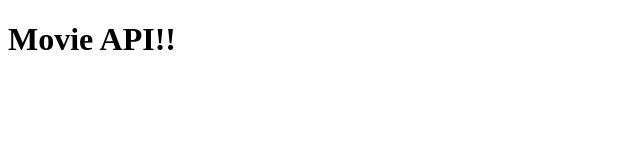
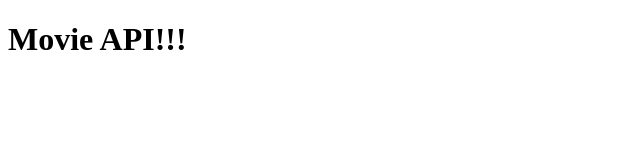
Before and after one commit to Moe2103/movie_api, a website: page index.html in a window 1280 px wide. Shown: the full height of the page, 0-640 px from the left. Drawn offline with Linux system fonts and the light colour scheme.

Commit message:
modified index.html

```diff
--- a/index.html
+++ b/index.html
@@ -7,6 +7,6 @@
     <title>Document</title>
 </head>
 <body>
-    <h1>Movie API!!</h1>
+    <h1>Movie API!!!</h1>
 </body>
 </html>
```
